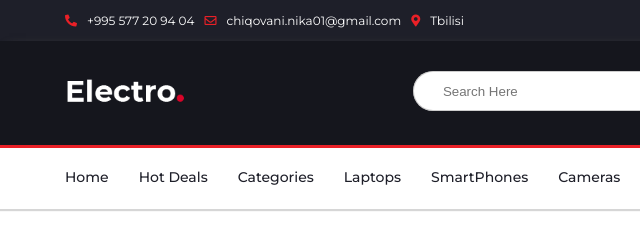
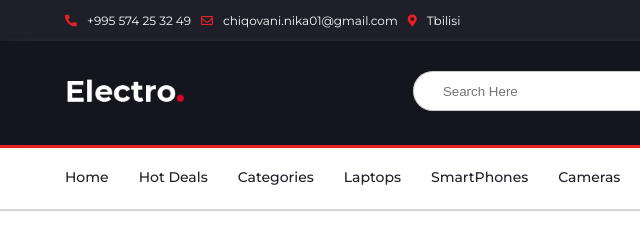
Before and after one commit to N1K100a/Shop-Site, a plain HTML site: page index.html in a window 1280 px wide. Shown: the top 240 px of the page, 0-640 px from the left. Drawn offline with Linux system fonts and the light colour scheme.

Commit message:
Update index.html

```diff
--- a/index.html
+++ b/index.html
@@ -14,7 +14,7 @@
             <div class="top-header-con">
                 <div class="top-header">
                     <div class="top-header-left-link">
-                        <div><i class="fas fa-phone-alt"></i><a href="tel:+995577209404">+995 577 20 94 04</a></div>
+                        <div><i class="fas fa-phone-alt"></i><a href="tel:+995574253249">+995 574 25 32 49</a></div>
                         <div><i class="far fa-envelope"></i><a href="mailto:chiqovani.nika01@gmail.com">chiqovani.nika01@gmail.com</a></div>
                         <div><i class="fas fa-map-marker-alt"></i><a href="#">Tbilisi</a></div>
                     </div>
```
